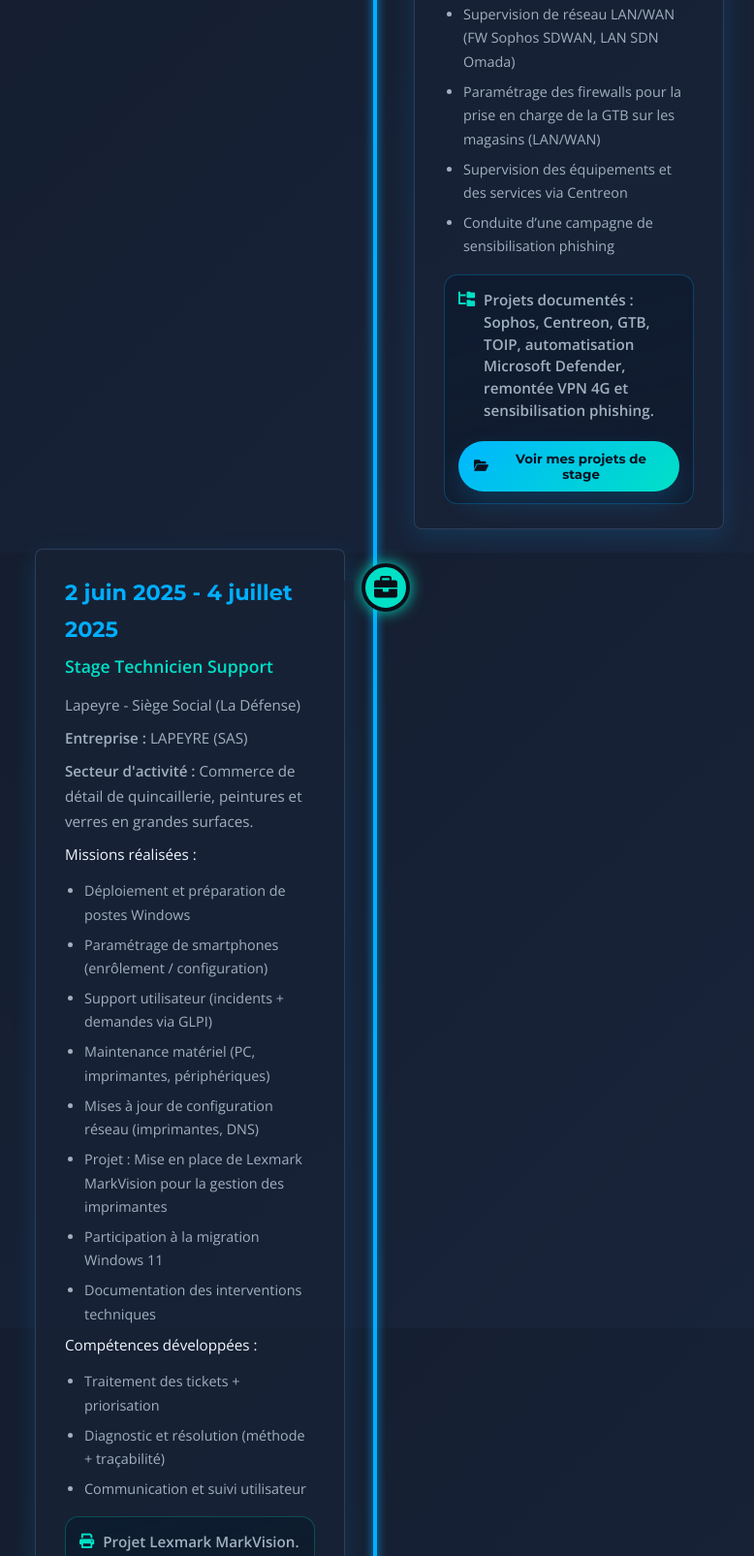
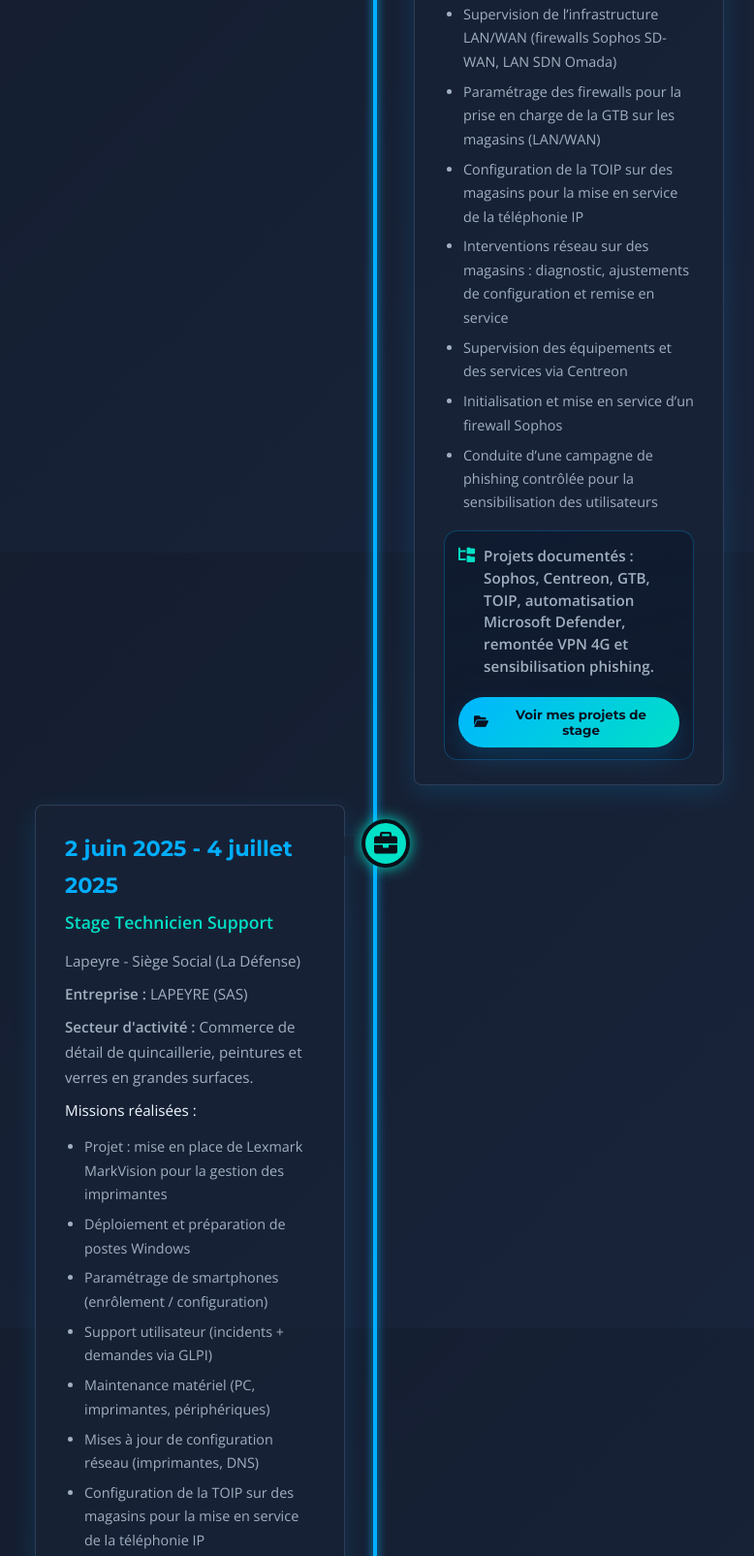
Before and after one commit to Archanight/archanight.github.io, a website: page parcours.html in a window 1280 px wide. Shown: the part 1030-2635 px from the top of the page at 97% size, without its empty margins (253-1031 px from the left). Drawn offline with nearby package versions, Linux system fonts and the light colour scheme.

Commit message:
parcours stage

```diff
--- a/parcours.html
+++ b/parcours.html
@@ -59,10 +59,13 @@
 
                             <p><em>Missions r&eacute;alis&eacute;es :</em></p>
                             <ul class="missions-list">
-                                <li>Supervision de r&eacute;seau LAN/WAN (FW Sophos SDWAN, LAN SDN Omada)</li>
+                                <li>Supervision de l&rsquo;infrastructure LAN/WAN (firewalls Sophos SD-WAN, LAN SDN Omada)</li>
                                 <li>Param&eacute;trage des firewalls pour la prise en charge de la GTB sur les magasins (LAN/WAN)</li>
+                                <li>Configuration de la TOIP sur des magasins pour la mise en service de la t&eacute;l&eacute;phonie IP</li>
+                                <li>Interventions r&eacute;seau sur des magasins : diagnostic, ajustements de configuration et remise en service</li>
                                 <li>Supervision des &eacute;quipements et des services via Centreon</li>
-                                <li>Conduite d&rsquo;une campagne de sensibilisation phishing</li>
+                                <li>Initialisation et mise en service d&rsquo;un firewall Sophos</li>
+                                <li>Conduite d&rsquo;une campagne de phishing contr&ocirc;l&eacute;e pour la sensibilisation des utilisateurs</li>
                             </ul>
 
                             <div class="timeline-project-inline">
@@ -86,12 +89,13 @@
 
                             <p><em>Missions r&eacute;alis&eacute;es :</em></p>
                             <ul class="missions-list">
+                                <li>Projet : mise en place de Lexmark MarkVision pour la gestion des imprimantes</li>
                                 <li>D&eacute;ploiement et pr&eacute;paration de postes Windows</li>
                                 <li>Param&eacute;trage de smartphones (enr&ocirc;lement / configuration)</li>
                                 <li>Support utilisateur (incidents + demandes via GLPI)</li>
                                 <li>Maintenance mat&eacute;riel (PC, imprimantes, p&eacute;riph&eacute;riques)</li>
                                 <li>Mises &agrave; jour de configuration r&eacute;seau (imprimantes, DNS)</li>
-                                <li>Projet : Mise en place de Lexmark MarkVision pour la gestion des imprimantes</li>
+                                <li>Configuration de la TOIP sur des magasins pour la mise en service de la t&eacute;l&eacute;phonie IP</li>
                                 <li>Participation &agrave; la migration Windows 11</li>
                                 <li>Documentation des interventions techniques</li>
                             </ul>
```
Also changed, not shown: stage.html (+10 -6 lines).
